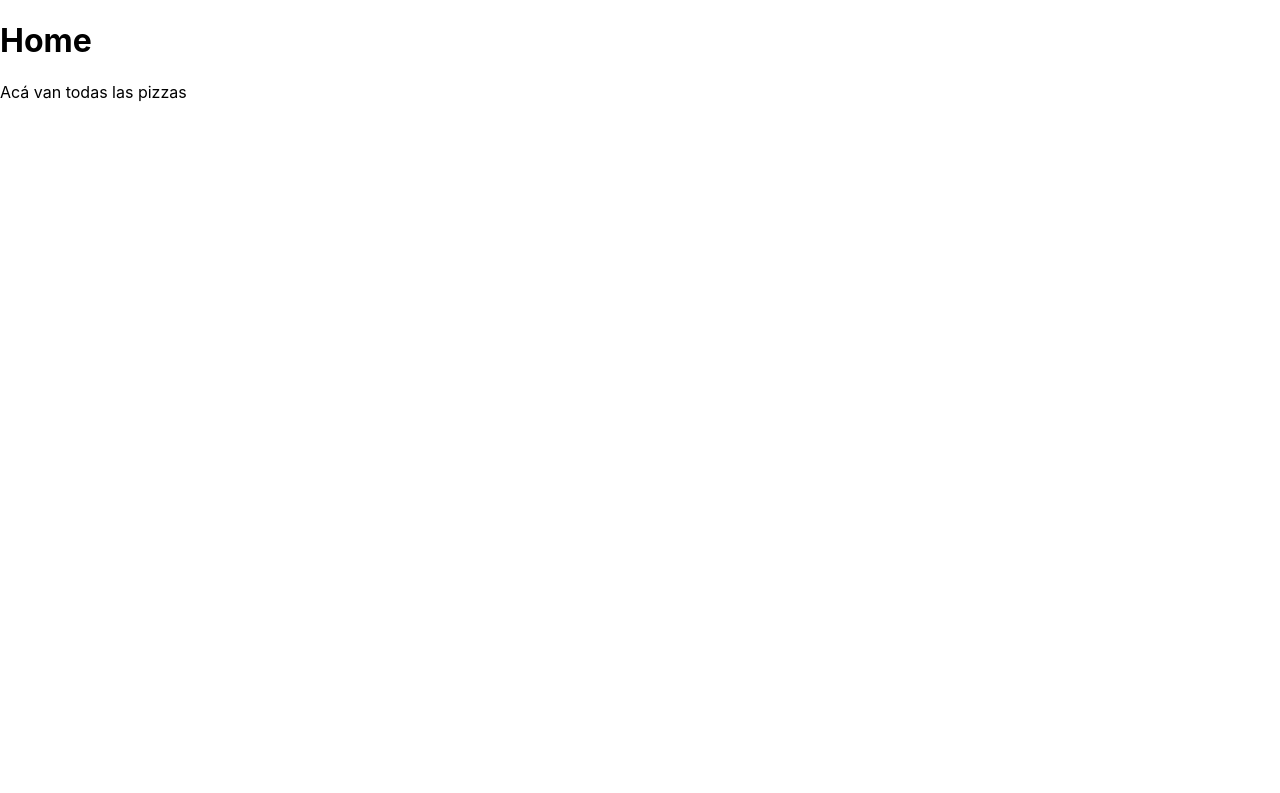
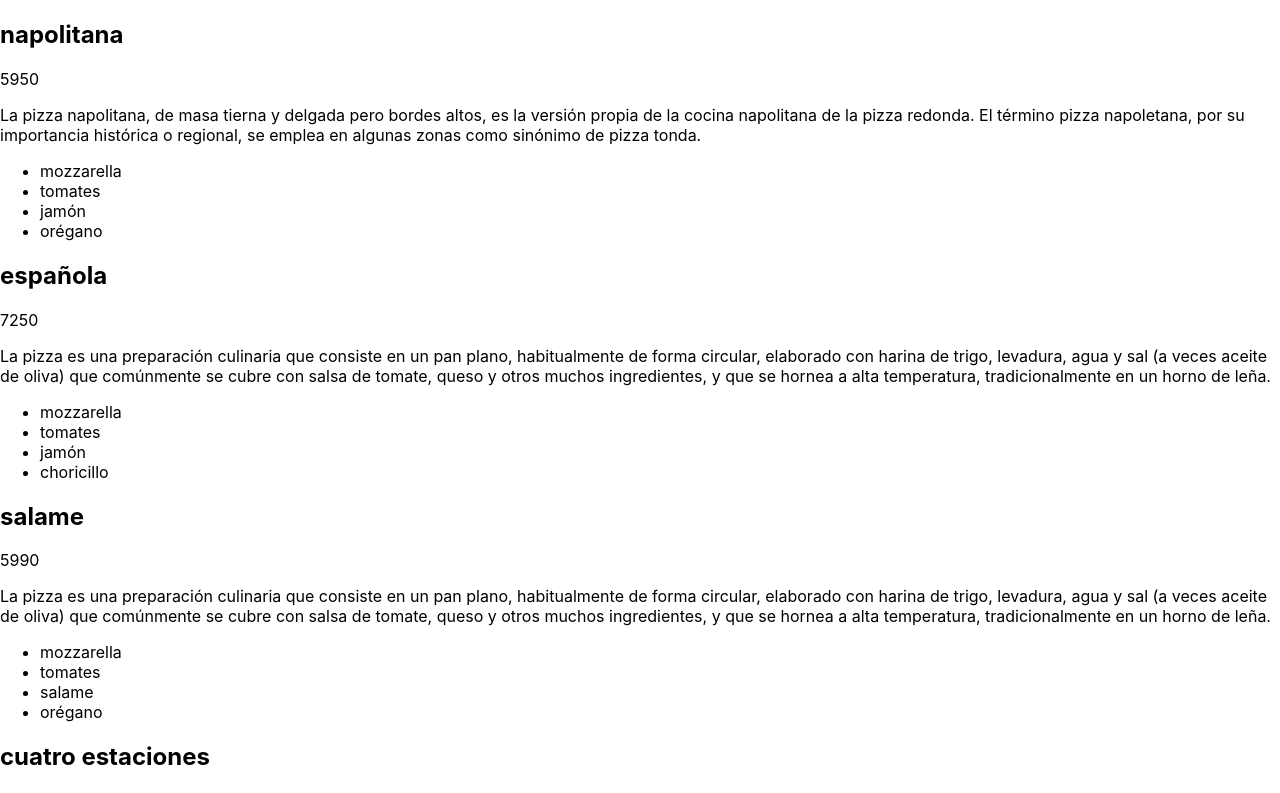
Before and after one commit to CrissRayes/Pizzeria-Mamma-Mia, a React (Create React App) app: page / in a window 1280 px wide. Shown: the top 793 px of the page. Built offline with nearby package versions, Linux system fonts and the light colour scheme.

Commit message:
ya se pinta la data

```diff
--- /dev/null
+++ b/public/pizzas.json
@@ -0,0 +1,50 @@
+[
+  {
+    "desc": "La pizza napolitana, de masa tierna y delgada pero bordes altos, es la versión propia de la cocina napolitana de la pizza redonda. El término pizza napoletana, por su importancia histórica o regional, se emplea en algunas zonas como sinónimo de pizza tonda.",
+    "id": "P001",
+    "img": "https://firebasestorage.googleapis.com/v0/b/apis-varias-mias.appspot.com/o/pizzeria%2Fpizza-1239077_640_cl.jpg?alt=media&token=6a9a33da-5c00-49d4-9080-784dcc87ec2c",
+    "ingredients": ["mozzarella", "tomates", "jamón", "orégano"],
+    "name": "napolitana",
+    "price": 5950
+  },
+  {
+    "desc": "La pizza es una preparación culinaria que consiste en un pan plano, habitualmente de forma circular, elaborado con harina de trigo, levadura, agua y sal (a veces aceite de oliva) que comúnmente se cubre con salsa de tomate, queso y otros muchos ingredientes, y que se hornea a alta temperatura, tradicionalmente en un horno de leña.",
+    "id": "P002",
+    "img": "https://firebasestorage.googleapis.com/v0/b/apis-varias-mias.appspot.com/o/pizzeria%2Fcheese-164872_640_com.jpg?alt=media&token=18b2b821-4d0d-43f2-a1c6-8c57bc388fab",
+    "ingredients": ["mozzarella", "tomates", "jamón", "choricillo"],
+    "name": "española",
+    "price": 7250
+  },
+  {
+    "desc": "La pizza es una preparación culinaria que consiste en un pan plano, habitualmente de forma circular, elaborado con harina de trigo, levadura, agua y sal (a veces aceite de oliva) que comúnmente se cubre con salsa de tomate, queso y otros muchos ingredientes, y que se hornea a alta temperatura, tradicionalmente en un horno de leña.",
+    "id": "P003",
+    "img": "https://firebasestorage.googleapis.com/v0/b/apis-varias-mias.appspot.com/o/pizzeria%2Fpizza-1239077_640_com.jpg?alt=media&token=e7cde87a-08d5-4040-ac54-90f6c31eb3e3",
+    "ingredients": ["mozzarella", "tomates", "salame", "orégano"],
+    "name": "salame",
+    "price": 5990
+  },
+  {
+    "desc": "La pizza es una preparación culinaria que consiste en un pan plano, habitualmente de forma circular, elaborado con harina de trigo, levadura, agua y sal (a veces aceite de oliva) que comúnmente se cubre con salsa de tomate, queso y otros muchos ingredientes, y que se hornea a alta temperatura, tradicionalmente en un horno de leña.",
+    "id": "P004",
+    "img": "https://firebasestorage.googleapis.com/v0/b/apis-varias-mias.appspot.com/o/pizzeria%2Fpizza-2000595_640_c.jpg?alt=media&token=61325b6e-a1e0-441e-b3b5-7335ba13e8be",
+    "ingredients": ["mozzarella", "salame", "aceitunas", "champiñones"],
+    "name": "cuatro estaciones",
+    "price": 9590
+  },
+  {
+    "desc": "La pizza es una preparación culinaria que consiste en un pan plano, habitualmente de forma circular, elaborado con harina de trigo, levadura, agua y sal (a veces aceite de oliva) que comúnmente se cubre con salsa de tomate, queso y otros muchos ingredientes, y que se hornea a alta temperatura, tradicionalmente en un horno de leña.",
+    "id": "P005",
+    "img": "https://firebasestorage.googleapis.com/v0/b/apis-varias-mias.appspot.com/o/pizzeria%2Fpizza-salame.jpg?alt=media&token=ab3d4bf8-01f2-4810-982b-bd7fb6b517b2",
+    "ingredients": ["mozzarella", "tomates cherry", "bacon", "orégano"],
+    "name": "bacon",
+    "price": 6450
+  },
+  {
+    "desc": "La pizza es una preparación culinaria que consiste en un pan plano, habitualmente de forma circular, elaborado con harina de trigo, levadura, agua y sal (a veces aceite de oliva) que comúnmente se cubre con salsa de tomate, queso y otros muchos ingredientes, y que se hornea a alta temperatura, tradicionalmente en un horno de leña.",
+    "id": "P006",
+    "img": "https://firebasestorage.googleapis.com/v0/b/apis-varias-mias.appspot.com/o/pizzeria%2Fpizza-2000595_640_c.jpg?alt=media&token=61325b6e-a1e0-441e-b3b5-7335ba13e8be",
+    "ingredients": ["mozzarella", "pimientos", "pollo grillé", "orégano"],
+    "name": "pollo picante",
+    "price": 8500
+  }
+]
--- a/src/App.js
+++ b/src/App.js
@@ -7,7 +7,7 @@ function App () {
       <BrowserRouter>
         <Routes>
           <Route path="/" element={ <Home /> } />
-          <Route path=":pizzaId" element={ <Pizza /> } />
+          <Route path="/pizza/:id" element={ <Pizza /> } />
           <Route path="*" element={ <NotFound /> } />
         </Routes>
       </BrowserRouter>
--- /dev/null
+++ b/src/helpers/getData.js
@@ -0,0 +1,19 @@
+const getData = async () => {
+  const url = 'http://localhost:3000/pizzas.json'
+  const response = await fetch( url )
+  const data = await response.json()
+  const pizzas = data.map( pizza => (
+    {
+      id: pizza.id,
+      nombre: pizza.name,
+      precio: pizza.price,
+      imagen: pizza.img,
+      descripcion: pizza.desc,
+      ingredientes: pizza.ingredients,
+    }
+  ) )
+
+  return pizzas
+}
+
+export default getData
--- /dev/null
+++ b/src/hooks/useData.js
@@ -0,0 +1,19 @@
+import { useState, useEffect } from 'react'
+import getData from '../helpers/getData'
+
+const useData = () => {
+  const [data, setData] = useState( [] )
+
+  const getPizzas = async () => {
+    const pizzas = await getData()
+    setData( pizzas )
+  }
+
+  useEffect( () => {
+    getPizzas()
+  }, [] )
+
+  return { data }
+}
+
+export default useData
--- a/src/views/Home.jsx
+++ b/src/views/Home.jsx
@@ -1,8 +1,22 @@
+import useData from '../hooks/useData'
+
 export const Home = () => {
+  const { data } = useData()
+
   return (
-    <div>
-      <h1>Home</h1>
-      <p>Acá van todas las pizzas</p>
-    </div>
+    <>
+      {data.map(pizza => (
+        <div key={pizza.id}>
+          <h2>{pizza.nombre}</h2>
+          <p>{pizza.precio}</p>
+          <p>{pizza.descripcion}</p>
+          <ul>
+            {pizza.ingredientes.map((ingrediente, index) => (
+              <li key={index}>{ingrediente}</li>
+            ))}
+          </ul>
+        </div>
+      ))}
+    </>
   )
 }
```
Also changed, not shown: src/components/Card.jsx (added).
